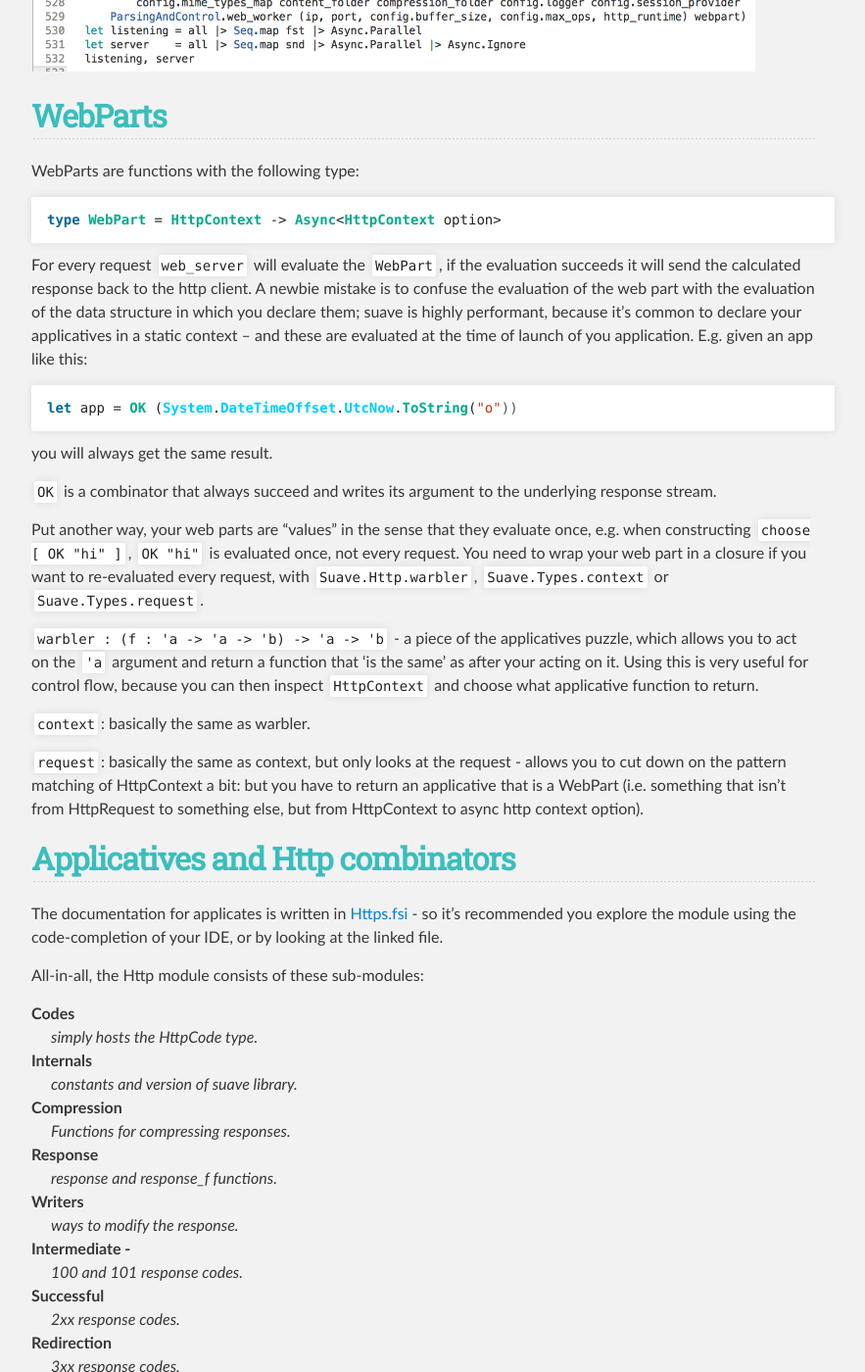
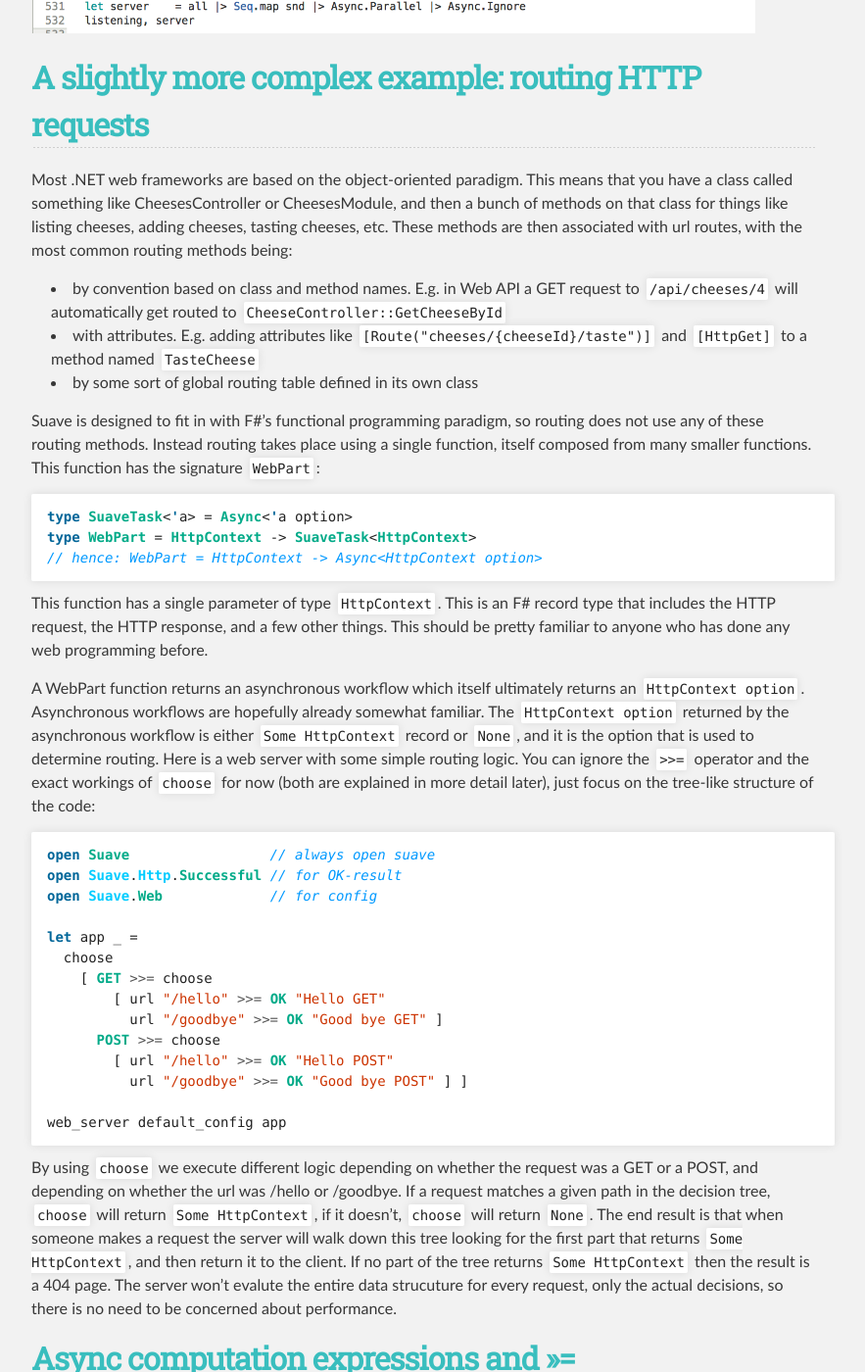
Before and after one commit to SuaveIO/suave, a Jekyll site: the page built from index.md, in a window 1280 px wide and 1400 px high, scrolled down 1572 px. Shown: the whole window at 98% size, without its empty margins (208-1091 px from the left). Built offline with Jekyll 4.4.1, drawn with Linux system fonts in a browser that asks for light colours; some of the changed text lies outside the part shown.

Commit message:
Attempt to explain >>= and combinators without assuming lots of prior knowledge
slightly shorter intro

```diff
--- a/_includes/content.md
+++ b/_includes/content.md
@@ -1,17 +1,12 @@
 Introduction
 ============
+
+Suave is a lightweight, non-blocking web server. The non-blocking I/O model is efficient and allows good performance under high load. As such it is suitable for building fast, scalable network applications. In fact, Suave is written in a **completely non-blocking** fashion throughout. Suave **runs on Linux**, OS X and Windows flawlessly.
 
 Suave is inspired in the simplicity of Happstack and born out of the necessity
 of embedding web server capabilities in my own applications.  Still in its early
 stages Suave supports HTTPS, multiple TCP/IP bindings, Basic Access
 Authentication, Keep-Alive and HTTP compression.
-
-Suave also takes advantage of F# asynchronous workflows to perform non-blocking
-IO. In fact, Suave is written in a **completely non-blocking** fashion
-throughout. Suave **runs on Linux**, OS X and Windows flawlessly.
-
-What follows is a tutorial on how to create Suave applications. Scroll past the
-tutorial to see detailed function documentation.
 
 NuGet
 -----
@@ -57,32 +52,117 @@
 
 ![web_server_async documentation](/images/web_server_async_code.png)
 
-WebParts
---------
+A slightly more complex example: routing HTTP requests
+----------------------------------------------------------
 
-WebParts are functions with the following type:
+Most .NET web frameworks are based on the object-oriented paradigm. This means that you have a class called something like CheesesController or CheesesModule, and then a bunch of methods on that class for things like listing cheeses, adding cheeses, tasting cheeses, etc. These methods are then associated with url routes, with the most common routing methods being:
+
+- by convention based on class and method names. E.g. in Web API a GET request to `/api/cheeses/4` will automatically get routed to `CheeseController::GetCheeseById`
+- with attributes. E.g. adding attributes like `[Route("cheeses/{cheeseId}/taste")]` and `[HttpGet]` to a method named `TasteCheese`
+- by some sort of global routing table defined in its own class
+
+Suave is designed to fit in with F#'s functional programming paradigm, so routing does not use any of these routing methods. Instead routing takes place using a single function, itself composed from many smaller functions. This function has the signature `WebPart`:
 
 {% highlight fsharp %}
-type WebPart = HttpContext -> Async<HttpContext option>
+type SuaveTask<'a> = Async<'a option>
+type WebPart = HttpContext -> SuaveTask<HttpContext>
+// hence: WebPart = HttpContext -> Async<HttpContext option>
 {% endhighlight %}
 
-For every request `web_server` will evaluate the `WebPart`, if the evaluation
-succeeds it will send the calculated response back to the http client. A newbie
-mistake is to confuse the evaluation of the web part with the evaluation of the
-data structure in which you declare them; suave is highly performant, because
-it's common to declare your applicatives in a static context -- and these are
-evaluated at the time of launch of you application. E.g. given an app like this:
+This function has a single parameter of type `HttpContext`. This is an F# record type that includes the HTTP request, the HTTP response, and a few other things. This should be pretty familiar to anyone who has done any web programming before.
+
+A WebPart function returns an asynchronous workflow which itself ultimately returns an `HttpContext option`. Asynchronous workflows are hopefully already somewhat familiar. The `HttpContext option` returned by the asynchronous workflow is either `Some HttpContext` record or `None`, and it is the option that is used to determine routing. Here is a web server with some simple routing logic. You can ignore the `>>=` operator and the exact workings of `choose` for now (both are explained in more detail later), just focus on the tree-like structure of the code:
 
 {% highlight fsharp %}
-let app = OK (System.DateTimeOffset.UtcNow.ToString("o"))
+open Suave                 // always open suave
+open Suave.Http.Successful // for OK-result
+open Suave.Web             // for config
+
+let app _ =
+  choose
+    [ GET >>= choose
+        [ url "/hello" >>= OK "Hello GET"
+          url "/goodbye" >>= OK "Good bye GET" ]
+      POST >>= choose
+        [ url "/hello" >>= OK "Hello POST"
+          url "/goodbye" >>= OK "Good bye POST" ] ]
+
+web_server default_config app
 {% endhighlight %}
 
-you will always get the same result.
+By using `choose` we execute different logic depending on whether the request was a GET or a POST, and depending on whether the url was /hello or /goodbye. If a request matches a given path in the decision tree, `choose` will return `Some HttpContext`, if it doesn't, `choose` will return `None`. The end result is that when someone makes a request the server will walk down this tree looking for the first part that returns `Some HttpContext`, and then return it to the client. If no part of the tree returns `Some HttpContext` then the result is a 404 page. The server won't evalute the entire data strucuture for every request, only the actual decisions, so there is no need to be concerned about performance.
 
-`OK` is a combinator that always succeed and writes its argument to the
-underlying response stream.
+Async computation expressions and >>=
+-------------------------------------
 
-Put another way, your web parts are "values" in the sense that they evaluate
+Suave WebParts use F# async computation expressions. For example you could write:
+
+{% highlight fsharp %}
+let sleep milliseconds message: WebPart =
+  fun (x : HttpContext) ->
+    async {
+      do! Async.Sleep milliseconds
+      return! OK message x
+    }
+{% endhighlight %}
+
+Async computation expressions are built into the F# language as a way of chaining asynchronous functions together. As well as `do!` and `return!` you can use `let!` to wait for another async function to return and then assign the result to a variable. For instance, `let! result = anotherAsyncWorkflow`. Behind the scenes "let!" is just syntactic sugar for calling the method `builder.Bind` on a computation builder.
+
+F# lets you define your own custom computation expressions with their own implementation of `Bind`, but instead of defining a custom computation builder with its own implementation of `Bind` Suave chooses to define the `>>=` operator. This is the standard operator for the `bind` operation in some other languages. So `>>=` chains asynchronous expressions in almost the same way as `let!`, except the expressions are not of type `Async<'b>` and `Async<'c>`, but rather `Async<'b option>` and `Async<'c option>`. That is to say, `>>=
+chains together Async options rather than just vanilla Async computations. If the result of the first of the two chained workflows is `None`, then the computation is short-circuited and the second computation is never run. If the first computation returns `Some x`, then `>>=` behaves in exactly the same way as `let!`.
+
+If you hear someone use the "M" word, they are referring to code that uses the `>>=` operator.
+
+There is a good tutorial on using the `>>=` operator to short circuit a series of operations here: http://fsharpforfunandprofit.com/posts/recipe-part2/
+
+There is also a good tutorial on computation expressions by the same author: http://fsharpforfunandprofit.com/posts/computation-expressions-intro/
+
+Composing bigger programs: HTTP combinators
+--------------------------------------------
+
+Defining the entire logic of your program in a single giant function called app would clearly be impossible. Functional programming is all about composing functions from several smaller functions, and both F# and Suave offer various tools to make this easy.
+
+In functional programming parlance, a "combinator" combines several things of the same type into a another thing of the same type (in mathematics it has a slightly different meaning, but we need not worry about this). In the case of Suave, we want to combine webparts to produce new webparts, and ultimately combine them all into a single webpart passed as an argument used to initialise the web server. Each combination will result in a new web part of the same type, namely:
+
+`WebPart = HttpContext -> Async<HttpContext option>`
+
+We have already seen several examples of combinators. The `choose` function seen above takes a list of `WebPart`, and combines them all into a single new `WebPart`:
+
+{% highlight fsharp %}
+val choose : (options : WebPart list) -> WebPart
+{% endhighlight %}
+
+The `choose` combinator is implemented such that it will execute each webpart in the list until one returns success.
+
+`>>=` is also a combinator, one that combines exactly two web parts. It runs the first, waits for it to finish, and then either passes the result into the second part, or short circuits if the first part returns `None`.
+
+To gain access to the underlying `HttpRequest` and read query and http form data we can use the `request` combinator (the `^^` custom operator is shorthand for searching a list of key to option pairs and returning the option's value if present):
+
+{% highlight fsharp %}
+let greetings q =
+  defaultArg (q ^^ "name") "World" |> sprintf "Hello %s"
+
+let sample : WebPart =
+    url "/hello" >>= choose [
+      GET  >>= request(fun r -> OK <| greetings (query r))
+      POST >>= request(fun r -> OK <| greetings (form r))
+      NOT_FOUND "Found no handlers" ]
+{% endhighlight %}
+
+You can similarly use `context` to gain access to the full `HttpContext` and connection.
+
+To protect a route with HTTP Basic Authentication the combinator `authenticate_basic` is used like in the following example.
+
+{% highlight fsharp %}
+let requires_authentication _ =
+  choose
+    [ GET >>= url "/public" >>= OK "Hello anonymous"
+      // access to handlers after this one will require authentication
+      authenticate_basic (fun (user, pass) -> user = "foo" && pass = "bar")
+      GET >>= url "/protected" >>= context (fun x -> OK ("Hello " + x.user_state.["user_name"])) ]
+{% endhighlight %}
+
+Your web parts are "values" in the sense that they evaluate
 once, e.g. when constructing `choose [ OK "hi" ]`, `OK "hi"` is evaluated once,
 not every request. You need to wrap your web part in a closure if you want to
 re-evaluated every request, with `Suave.Http.warbler`, `Suave.Types.context` or
@@ -102,7 +182,7 @@
 HttpRequest to something else, but from HttpContext to async http context
 option).
 
-Applicatives and Http combinators
+More Applicatives and HTTP combinators
 ---------------------------------
 
 The documentation for applicates is written in
@@ -147,89 +227,21 @@
 
 The numeric/discriminated-union HTTP codes can be found in `Suave.Types.Codes`.
 
-Tutorial: Composing bigger programs
------------------------------------
+Programming with fish (custom operator reference)
+----------------------------------------
 
-Logic is expressed with the help of different combinators built around the
-`WebPart = HttpContext -> Async<HttpContext option>` type.
+Functional programming tends to involve custom operators. An excessive number of custom operators makes for cryptic, illegible code, but a few well chosen ones allow logic to be more succint and readable. We have already seen `>>=`, and happily suave does not use either ><<*> or <*)))>{
 
-{% highlight fsharp %}
-let simple_app _ =
-  url "/hello" >>= OK "Hello World"
-{% endhighlight %}
+The other custom operators it declares are:
 
-To select between different routes or options we use the function `choose`.
-
-{% highlight fsharp %}
-val choose : (options : WebPart list) -> WebPart
-{% endhighlight %}
-
-For example:
-
-{% highlight fsharp %}
-let url_matching_app _ =
-  choose
-    [ url "/hello" >>= never >>= OK "Is never returned"
-      url "/hello" >>= OK "Hello World" ]
-{% endhighlight %}
-
-The function `choose` accepts a list of webparts and execute each webpart in the
-list until one returns success. Since `choose` itself returns a webpart we can
-nest them for more complex logic.
-
-{% highlight fsharp %}
-let nested_logic _ =
-  choose
-    [ GET >>= choose
-        [ url "/hello" >>= OK "Hello GET"
-          url "/goodbye" >>= OK "Good bye GET" ]
-      POST >>= choose
-        [ url "/hello" >>= OK "Hello POST"
-          url "/goodbye" >>= OK "Good bye POST" ] ]
-{% endhighlight %}
-
-To gain access to the underlying `HttpRequest` and read query and http form data
-we can use the `request` combinator.
-
-{% highlight fsharp %}
-let greetings q =
-  defaultArg (q ^^ "name") "World" |> sprintf "Hello %s"
-
-let sample : WebPart =
-    url "/hello" >>= choose [
-      GET  >>= request(fun r -> OK <| greetings (query r))
-      POST >>= request(fun r -> OK <| greetings (form r))
-      NOT_FOUND "Found no handlers" ]
-{% endhighlight %}
-
-You can similarly use `context` to gain access to the full `HttpContext` and
-connection.
-
-To protect a route with HTTP Basic Authentication the combinator
-`authenticate_basic` is used like in the following example.
-
-{% highlight fsharp %}
-let requires_authentication _ =
-  choose
-    [ GET >>= url "/public" >>= OK "Hello anonymous"
-      // access to handlers after this one will require authentication
-      authenticate_basic (fun (user, pass) -> user = "foo" && pass = "bar")
-      GET >>= url "/protected" >>= context (fun x -> OK ("Hello " + x.user_state.["user_name"])) ]
-{% endhighlight %}
-
-Programming Async WebParts
-------------------------------
-
-Suave WebParts live in the Async monad. For example you could write:
-
-{% highlight fsharp %}
-let sleep milliseconds message: WebPart =
-  fun (x : HttpContext) ->
-    async {
-      do! Async.Sleep milliseconds
-      return! OK message x
-    }
-{% endhighlight %}
+| Operator | Description |
+| ---------|-------------|
+|>=>       | Left-to-right Kleisli composition of monads, see Http.fsi
+|<|>       | Left-to-right Kleisli composition of web parts, see Http.fsi
+|?         | Try find a value by key in a dictionary
+|%%        | Search a list of key-value pairs and return the value (or None if not found)
+|^^        | Search a list of key-value option pairs and return the value (or None if not found)
+|?<-       | Assign a value to the key in the dictionary
 
 Typed routes
 ------------
```
Also changed, not shown: other parts of _includes/content.md (+2 -2 lines).
